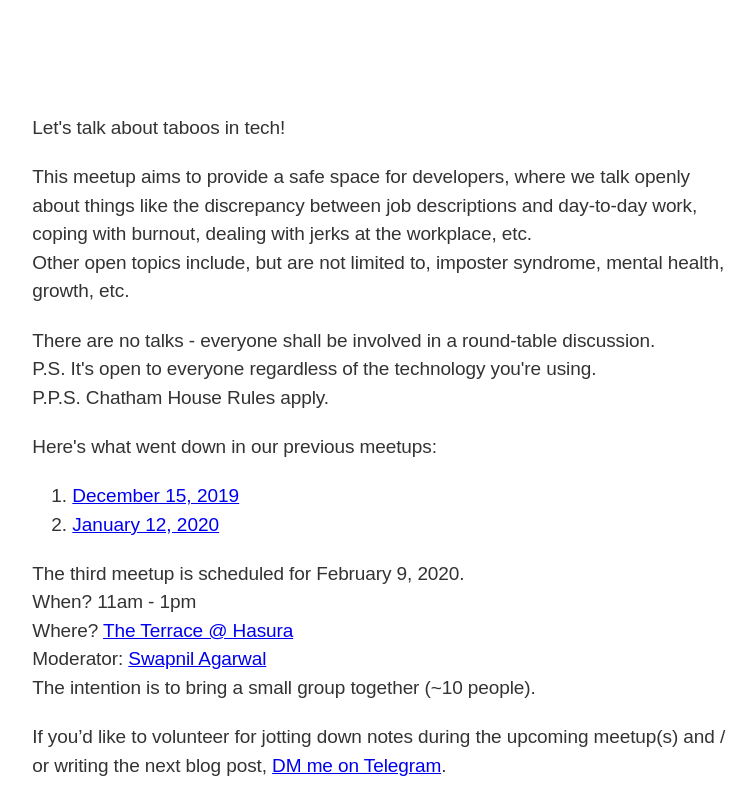
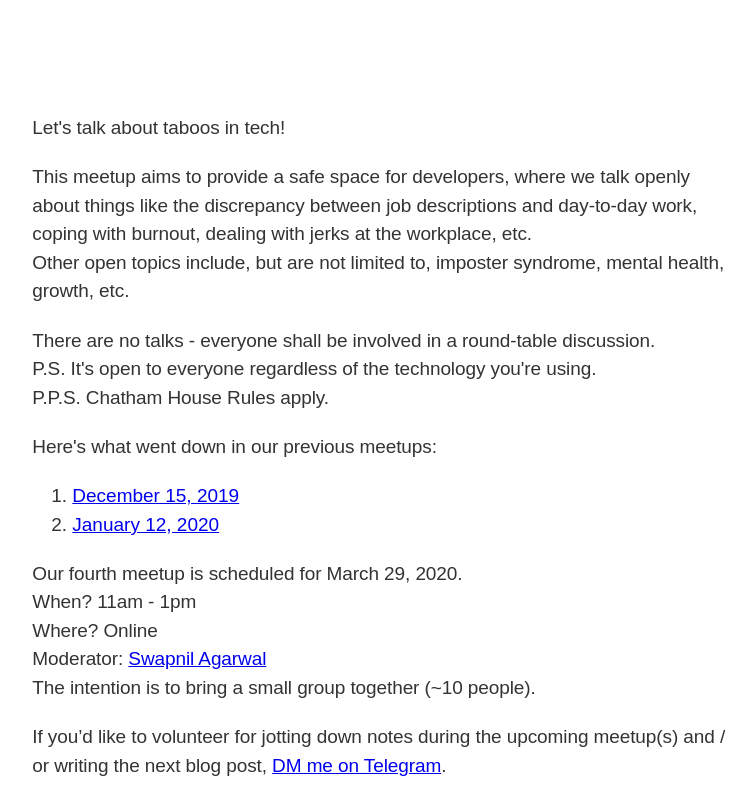
Before and after one commit to swapagarwal/dxclub.io, a plain HTML site: page screw-the-taboos-meetup.html in a window 1280 px wide. Shown: the top 798 px of the page, without its empty margins (259-1015 px from the left). Drawn offline with Linux system fonts and the light colour scheme.

Commit message:
Announce meetup #4

```diff
--- a/screw-the-taboos-meetup.html
+++ b/screw-the-taboos-meetup.html
@@ -54,18 +54,18 @@
         </ol>
       </p>
       <p>
-        The third meetup is scheduled for February 9, 2020.
+        Our fourth meetup is scheduled for March 29, 2020.
         <br>
         When? 11am - 1pm
         <br>
-        Where? <a href="https://goo.gl/maps/jLJzzaudJmPoAxSw6" target="_blank" rel="noopener noreferrer">The Terrace @ Hasura</a>
+        Where? Online<!-- <a href="https://goo.gl/maps/jLJzzaudJmPoAxSw6" target="_blank" rel="noopener noreferrer">The Terrace @ Hasura</a> -->
         <br>
         Moderator: <a href="https://twitter.com/SwapAgarwal" target="_blank" rel="noopener noreferrer">Swapnil Agarwal</a>
         <br>
         The intention is to bring a small group together (~10 people).
       </p>
       <p>
-        <a href="https://www.instamojo.com/@dxclub/l887f31576b4449429b6e57ba1625e22e/" rel="im-checkout" data-text="Register" data-css-style="color:#ffffff; background:#242424; width:180px; border-radius:30px"   data-layout="vertical"></a>
+        <a href="https://www.instamojo.com/@dxclub/ladbf4e939ebc4a44a172665e6680926b/" rel="im-checkout" data-text="Register" data-css-style="color:#ffffff; background:#242424; width:180px; border-radius:30px"   data-layout="vertical"></a>
       </p>
       <p>
         If you’d like to volunteer for jotting down notes during the upcoming meetup(s) and / or writing the next blog post, <a href="https://t.me/swapagarwal" target="_blank" rel="noopener noreferrer">DM me on Telegram</a>.
```
